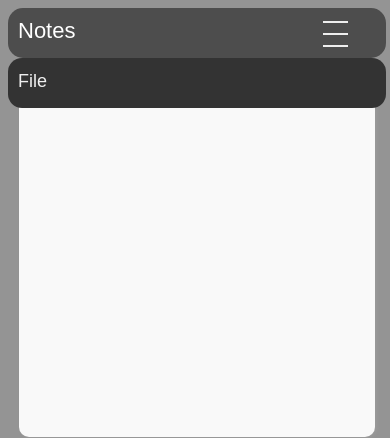
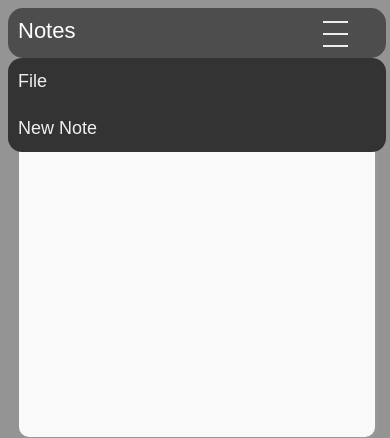
Before and after one commit to BertNik/docs, a PHP site: page / in a window 390 px wide, after a click that opens the changed part. Shown: the top 438 px of the page. Run offline with PHP 8.4, Linux system fonts and the light colour scheme; data that the repository does not hold is empty; some libraries are stand-ins or nearby versions.

Commit message:
style changes for nav

```diff
--- a/static/css/custom.css
+++ b/static/css/custom.css
@@ -497,14 +497,14 @@ The presentation website was down so I created this codepen to preview the spinn
     }
     .nav > .nav-links > a {
       display: block;
-      width: 100%;
+      /* width: 100%; */
     }
     .nav > #nav-check:not(:checked) + .nav-links {
       height: 0px;
     }
     .nav > #nav-check:checked + .nav-links {
-      height: 100%;
-      overflow-y: auto;
+      height: auto;
+      width:100%;
       z-index: 100;
       border-radius: 14px;
     }
```
